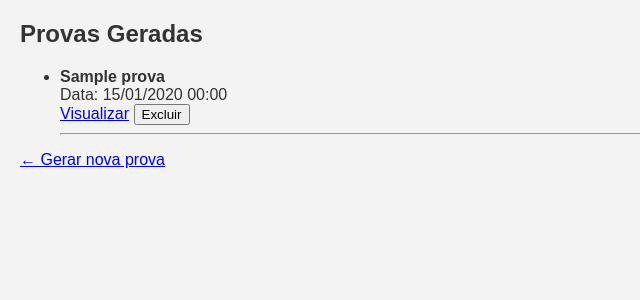
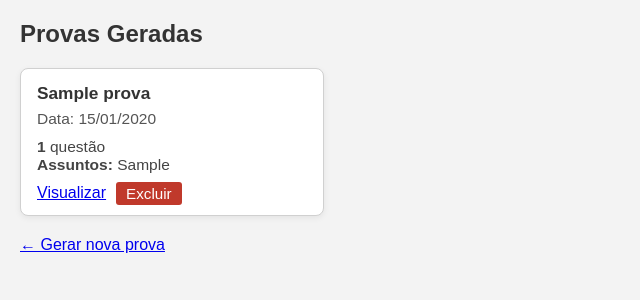
Before and after one commit to EduardoLBorges/banco-de-questoes, a Flask app: page /provas in a window 1280 px wide. Shown: the part 138-438 px from the top of the page, without its empty margins (0-640 px from the left). Run offline with Flask 3, Linux system fonts and the light colour scheme; tables that the repository leaves empty hold one stand-in row (values such as "Sample post").

Commit message:
Enhance UI for provas and questões; implement card layout, tooltips, and MathJax integration

```diff
--- a/static/style.css
+++ b/static/style.css
@@ -48,3 +48,125 @@ label {
     margin-bottom: 10px;
     padding: 2px 0;
 }
+
+/* Cards de provas */
+.provas-cards {
+    display: flex;
+    flex-wrap: wrap;
+    gap: 18px;
+    margin-bottom: 20px;
+}
+
+.card-prova {
+    background: #fff;
+    border: 1px solid #d0d0d0;
+    border-radius: 8px;
+    box-shadow: 0 2px 6px #0001;
+    padding: 14px 16px 10px 16px;
+    width: 270px;
+    min-height: 90px;
+    display: flex;
+    flex-direction: column;
+    justify-content: space-between;
+}
+
+.card-prova-titulo {
+    font-weight: bold;
+    font-size: 1.08em;
+    margin-bottom: 6px;
+    white-space: nowrap;
+    overflow: hidden;
+    text-overflow: ellipsis;
+}
+
+.card-prova-data {
+    color: #555;
+    font-size: 0.97em;
+    margin-bottom: 10px;
+}
+
+.card-prova-info {
+    font-size: 0.97em;
+    color: #444;
+    margin-bottom: 8px;
+}
+
+.card-prova-acoes {
+    display: flex;
+    gap: 10px;
+    align-items: center;
+}
+.card-prova-acoes form {
+    margin: 0;
+}
+.card-prova-acoes .btn-danger {
+    background: #c0392b;
+    color: #fff;
+    border: none;
+    border-radius: 3px;
+    padding: 3px 10px;
+    font-size: 0.95em;
+    cursor: pointer;
+}
+.card-prova-acoes .btn-danger:hover {
+    background: #a93226;
+}
+.enunciado-trunc {
+    cursor: pointer;
+    display: inline-block;
+    overflow: hidden;
+    text-overflow: ellipsis;
+    white-space: nowrap;
+    max-width: 100%;
+}
+
+.tooltip-enunciado {
+    display: none;
+    position: absolute;
+    left: 0;
+    top: 100%;
+    z-index: 10;
+    background: #fff;
+    border: 1px solid #bbb;
+    padding: 8px 12px;
+    min-width: 250px;
+    max-width: 400px;
+    box-shadow: 0 2px 8px #0002;
+    color: #222;
+    font-size: 1em;
+    white-space: normal;
+}
+
+td:hover .tooltip-enunciado {
+    display: block;
+}
+
+.gabarito-trunc {
+    cursor: pointer;
+    display: inline-block;
+    overflow: hidden;
+    text-overflow: ellipsis;
+    white-space: nowrap;
+    max-width: 100%;
+}
+
+.tooltip-gabarito {
+    display: none;
+    position: absolute;
+    left: 0;
+    top: 100%;
+    z-index: 10;
+    background: #fff;
+    border: 1px solid #bbb;
+    padding: 8px 12px;
+    min-width: 120px;
+    max-width: 300px;
+    box-shadow: 0 2px 8px #0002;
+    color: #222;
+    font-size: 1em;
+    white-space: normal;
+}
+
+td:hover .tooltip-gabarito {
+    display: block;
+}
--- a/templates/base.html
+++ b/templates/base.html
@@ -18,5 +18,19 @@
         </nav>
     </header>
     <main>{% block content %}{% endblock %}</main>
+    <script>
+document.querySelectorAll('.enunciado-trunc, .gabarito-trunc').forEach(function(el) {
+    el.addEventListener('mouseenter', function() {
+        setTimeout(function() {
+            if (window.MathJax && window.MathJax.typesetPromise) {
+                MathJax.typesetPromise();
+            }
+        }, 50);
+    });
+});
+if (window.MathJax && window.MathJax.typesetPromise) {
+    MathJax.typesetPromise();
+}
+</script>
 </body>
 </html>
--- a/templates/componentes/MathJax.html
+++ b/templates/componentes/MathJax.html
@@ -8,4 +8,4 @@ MathJax = {
   }
 };
 </script>
-<script src="https://cdn.jsdelivr.net/npm/mathjax@3/es5/tex-svg.js"></script>
+<script src="https://cdn.jsdelivr.net/npm/mathjax@3/es5/tex-mml-chtml.js"></script>
--- a/templates/listar_provas.html
+++ b/templates/listar_provas.html
@@ -6,19 +6,34 @@
 <h2>Provas Geradas</h2>
 
 {% if provas %}
-    <ul>
+    <div class="provas-cards">
     {% for prova in provas %}
-        <li>
-            <strong>{{ prova.titulo }}</strong> <br>
-            Data: {{ prova.data_criacao.strftime('%d/%m/%Y %H:%M') }} <br>
-            <a href="{{ url_for('visualizar_prova', prova_id=prova.id) }}">Visualizar</a>
-            <form action="{{ url_for('excluir_prova', prova_id=prova.id) }}" method="post" style="display:inline;" onsubmit="return confirm('Tem certeza que deseja excluir esta prova?');">
-                <button type="submit" class="btn btn-danger btn-sm">Excluir</button>
-            </form>
-        </li>
-        <hr>
+        <div class="card-prova">
+            <div class="card-prova-titulo" title="{{ prova.titulo }}">
+                {{ prova.titulo | truncate(40) }}
+            </div>
+            <div class="card-prova-data">
+                Data: {{ prova.data_criacao.strftime('%d/%m/%Y') }}
+            </div>
+            <div class="card-prova-info">
+                {% set questoes = prova.questoes %}
+                <span><strong>{{ questoes|length }}</strong> questão{{ 's' if questoes|length != 1 else '' }}</span>
+                <br>
+                {% set temas = questoes | map(attribute='questao.tema') | list %}
+                <span>
+                    <strong>Assuntos:</strong>
+                    {{ temas | unique | join(', ') if temas else '---' }}
+                </span>
+            </div>
+            <div class="card-prova-acoes">
+                <a href="{{ url_for('visualizar_prova', prova_id=prova.id) }}">Visualizar</a>
+                <form action="{{ url_for('excluir_prova', prova_id=prova.id) }}" method="post" style="display:inline;" onsubmit="return confirm('Tem certeza que deseja excluir esta prova?');">
+                    <button type="submit" class="btn btn-danger btn-sm">Excluir</button>
+                </form>
+            </div>
+        </div>
     {% endfor %}
-    </ul>
+    </div>
 {% else %}
     <p>Nenhuma prova gerada ainda.</p>
 {% endif %}
```
Also changed, not shown: templates/listar_questoes.html (+16 -2 lines).
